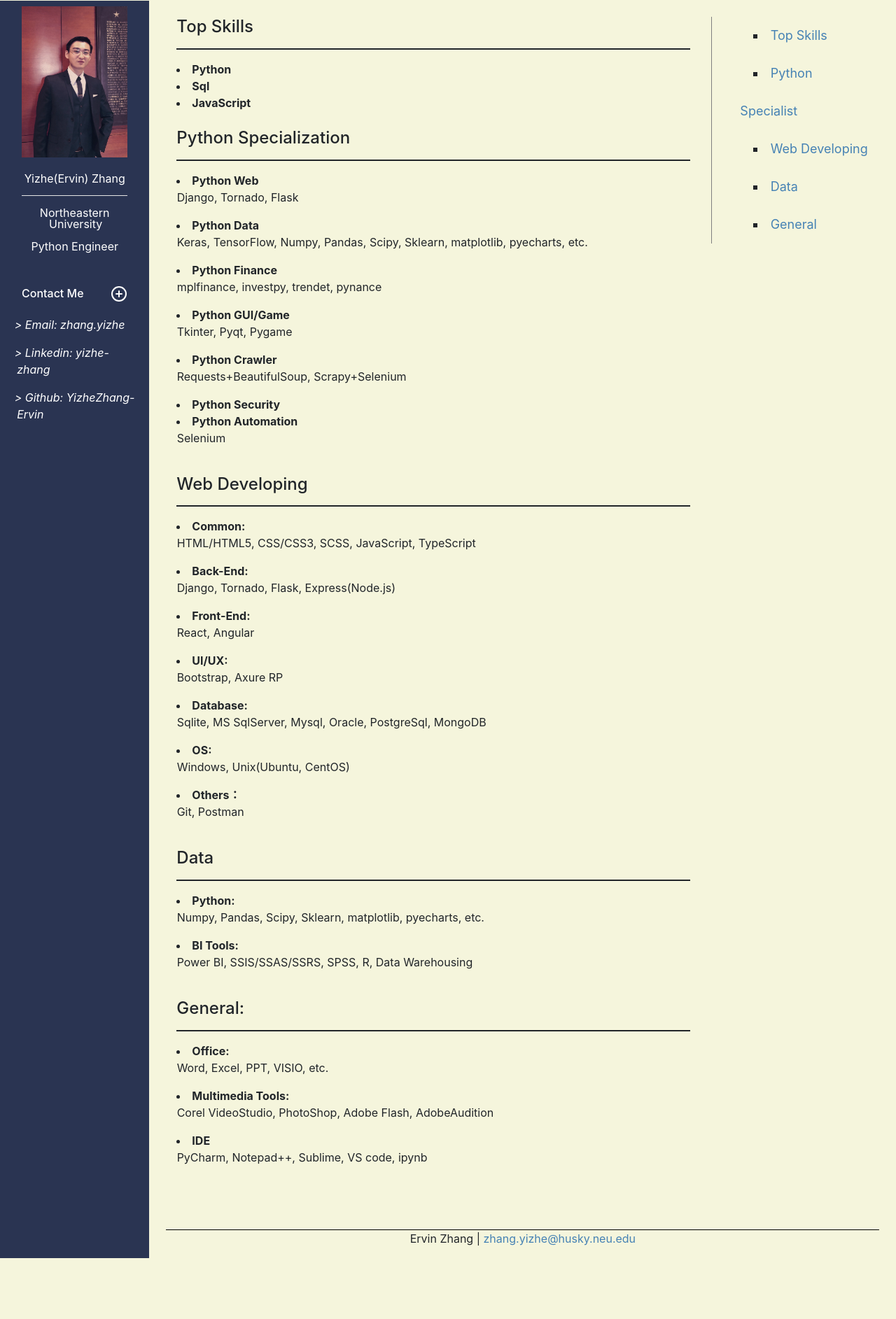
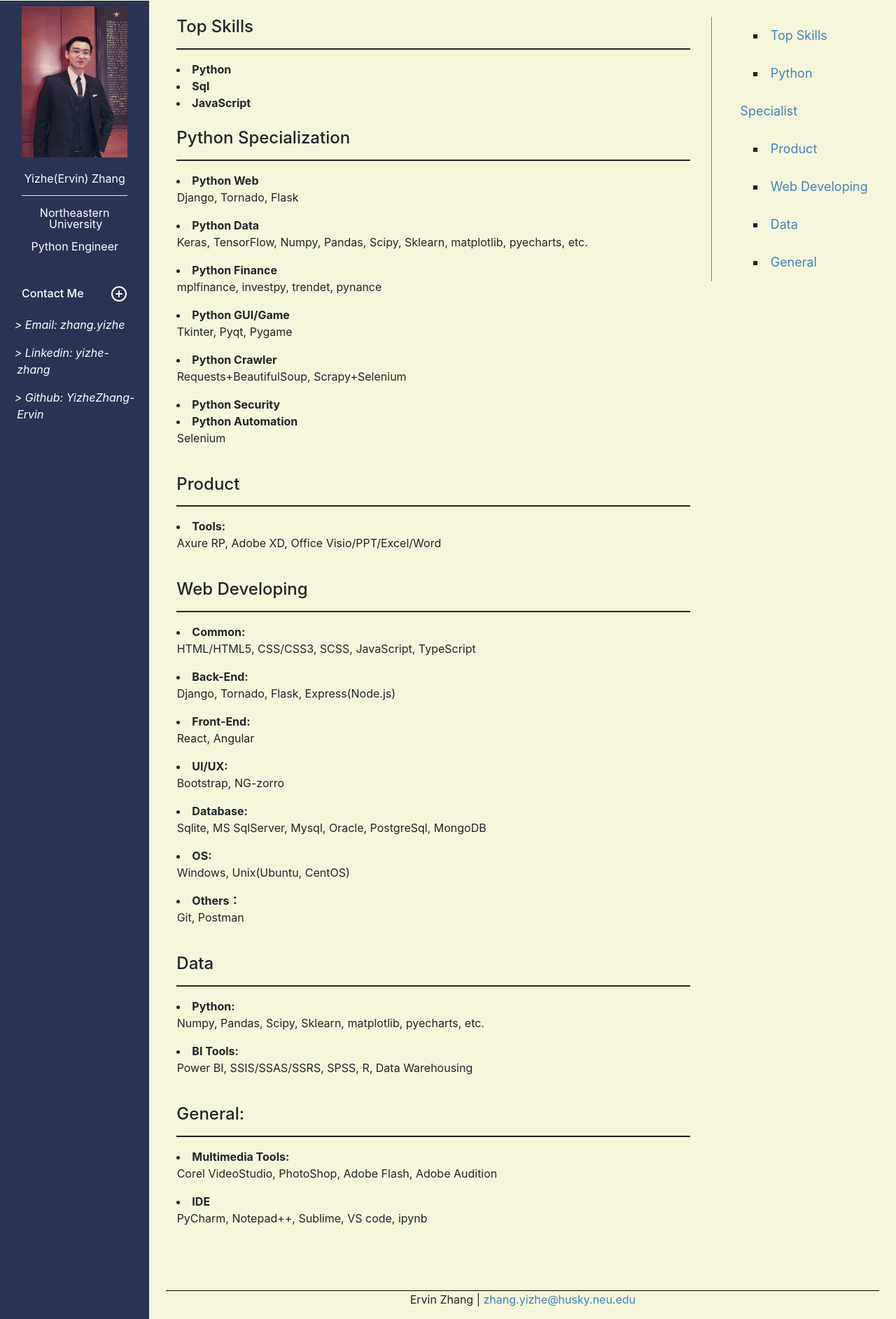
Before and after one commit to YizheZhang-Ervin/EasyEZ_V2, a Django app: page /fullstack/ in a window 1280 px wide. Shown: the part 56-1941 px from the top of the page at 70% size. Before the commit the page ends 1854 px from the top, so only its background shows below. Run offline with Django 3.2, Linux system fonts and the light colour scheme; some libraries are stand-ins or nearby versions.

Commit message:
update product

```diff
--- a/Blog/templates/fullstack.html
+++ b/Blog/templates/fullstack.html
@@ -32,6 +32,12 @@
                 <li><strong>Python Automation</strong></li>
                 <p>Selenium</p>
                 <br>
+                <!-- Product -->
+                <h4 id="t2.5">Product</h4>
+                <hr class="bg-dark" style="border:1px solid">
+                <li><strong>Tools:</strong></li>
+                <p>Axure RP, Adobe XD, Office Visio/PPT/Excel/Word</p>
+                <br>
                 <!-- web developing -->
                 <h4 id="t3">Web Developing</h4>
                 <hr class="bg-dark" style="border:1px solid">
@@ -42,7 +48,7 @@
                 <li><strong>Front-End:</strong></li>
                 <p>React, Angular</p>
                 <li><strong>UI/UX:</strong></li>
-                <p>Bootstrap, Axure RP</p>
+                <p>Bootstrap, NG-zorro</p>
                 <li><strong>Database:</strong></li>
                 <p>Sqlite, MS SqlServer, Mysql, Oracle, PostgreSql, MongoDB</p>
                 <li><strong>OS:</strong></li>
@@ -50,6 +56,7 @@
                 <li><strong>Others：</strong></li>
                 <p>Git, Postman</p>
                 <br>
+                <!-- Data -->
                 <h4 id="t4">Data</h4>
                 <hr class="bg-dark" style="border:1px solid">
                 <li><strong>Python:</strong></li>
@@ -57,12 +64,11 @@
                 <li><strong>BI Tools:</strong></li>
                 <p>Power BI, SSIS/SSAS/SSRS, SPSS, R, Data Warehousing</p>
                 <br>
+                <!-- general -->
                 <h4 id="t5">General:</h4>
                 <hr class="bg-dark" style="border:1px solid">
-                <li><strong>Office:</strong></li>
-                <p>Word, Excel, PPT, VISIO, etc.</p>
                 <li><strong>Multimedia Tools:</strong></li>
-                <p>Corel VideoStudio, PhotoShop, Adobe Flash, AdobeAudition</p>
+                <p>Corel VideoStudio, PhotoShop, Adobe Flash, Adobe Audition</p>
                 <li><strong>IDE</strong></li>
                 <p>PyCharm, Notepad++, Sublime, VS code, ipynb</p>
                 <br>
@@ -72,6 +78,7 @@
                 <ul class="menu_ul">
                     <li class="menu_li"><a href="#t1">Top Skills</a></li>
                     <li class="menu_li"><a href="#t2">Python Specialist</a></li>
+                    <li class="menu_li"><a href="#t2.5">Product</a></li>
                     <li class="menu_li"><a href="#t3">Web Developing</a></li>
                     <li class="menu_li"><a href="#t4">Data</a></li>
                     <li class="menu_li"><a href="#t5">General</a></li>
--- a/Blog/templates/introduction.html
+++ b/Blog/templates/introduction.html
@@ -186,7 +186,7 @@
                         <p>$ Collaborated with teammates in programming and testing rent, buy ,sell modules</p>
                         <p>$ Integrated and ensured smooth operation of the restful back-end which utilized express and mongoDB</p>
                     </details>
-                    <a target="_blank" href="/pfas/"><embed src="{% static 'img/homesearch.png'%}"></a>
+                    <a target="_blank" href="#"><embed src="{% static 'img/homesearch.png'%}"></a>
                     <br><br>
                     <!--5-->
                     <h4>EXCEL</h4>
```
